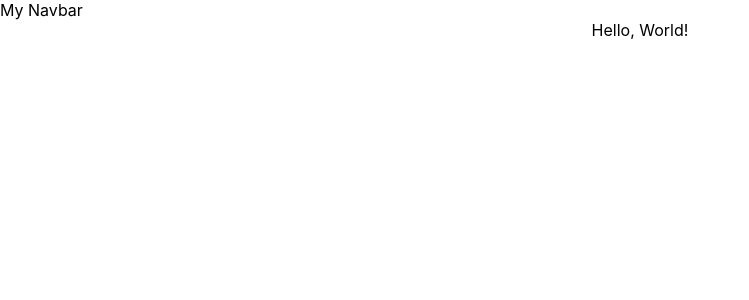
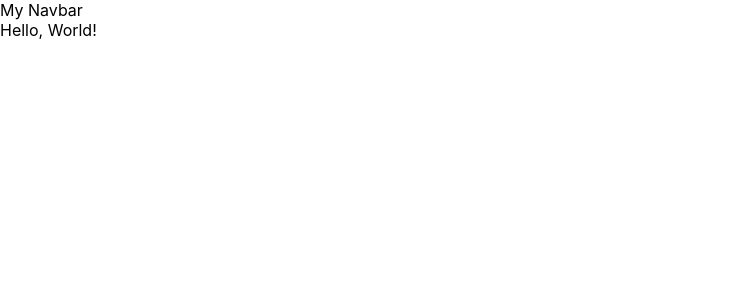
Before and after one commit to tagazok/amplify-workshop-photos, a React (Create React App) app: page / in a window 1280 px wide. Shown: the top 300 px of the page, without its empty margins (0-749 px from the left). Built offline with nearby package versions, Linux system fonts and the light colour scheme.

Commit message:
feat(router): remove React router

```diff
--- a/src/index.js
+++ b/src/index.js
@@ -5,27 +5,11 @@
 import reportWebVitals from './reportWebVitals';
 import AddPost from './ui-components/AddPost';
 
-import {
-  createBrowserRouter,
-  RouterProvider
-} from "react-router-dom";
-
-const router = createBrowserRouter([
-  {
-    path: "/",
-    element: <App />,
-  },
-  {
-    path: "/add",
-    element: <AddPost />
-  },
-]);
-
 const root = ReactDOM.createRoot(document.getElementById('root'));
 root.render(
   <React.StrictMode>
     <nav>My Navbar</nav>
-    <RouterProvider router={router} />
+    Hello, World!
   </React.StrictMode>
 );
 
```
